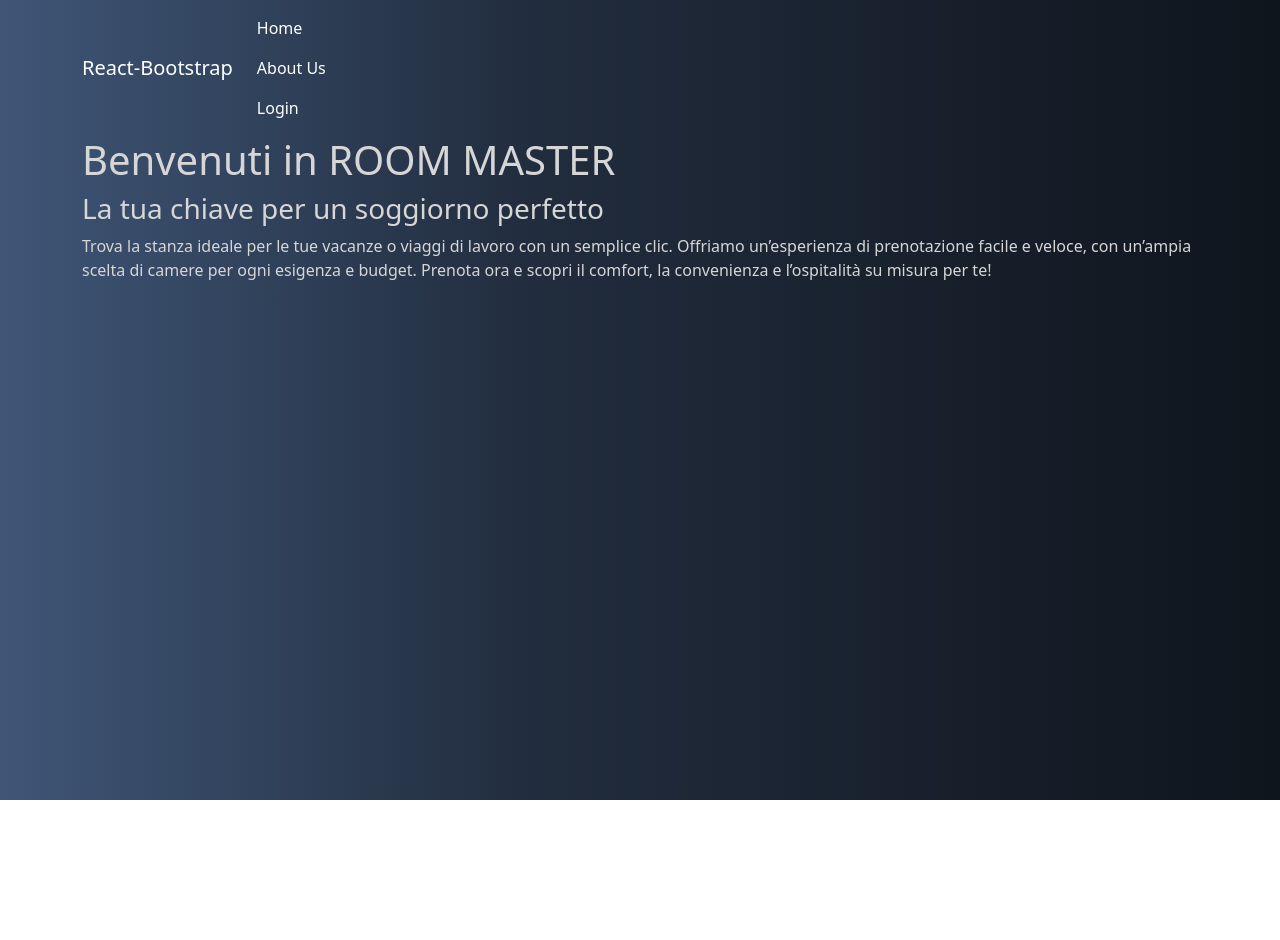
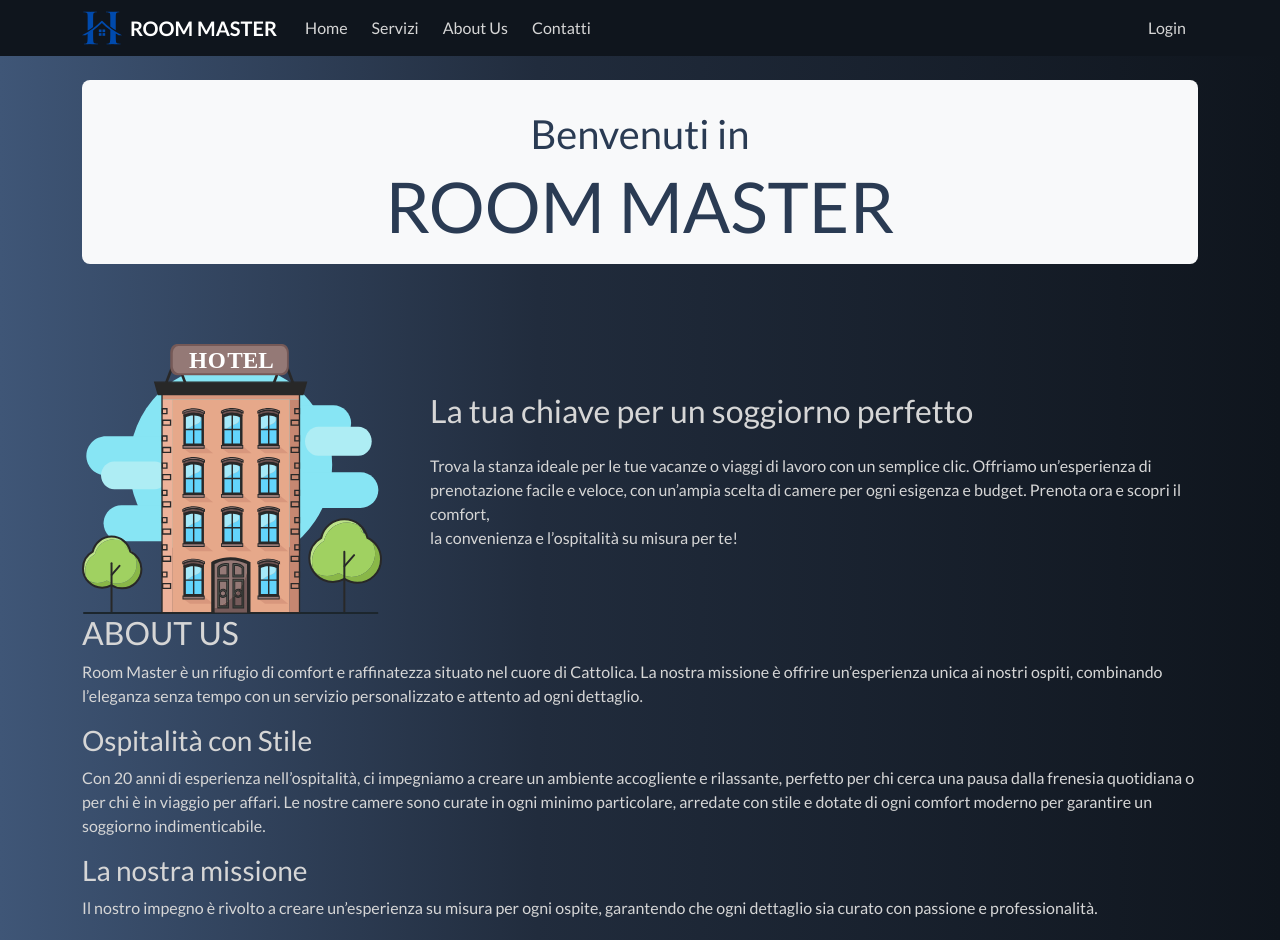
Before and after one commit to BrianBSP/room-master-capstone-frontend, a React (Vite) app: page / in a window 1280 px wide. Shown: the top 940 px of the page. Before the commit the page ends 800 px from the top, so only its background shows below. Built offline with nearby package versions, Linux system fonts and the light colour scheme.

Commit message:
implementate modifiche navbar homepage e about us

```diff
--- a/index.html
+++ b/index.html
@@ -3,6 +3,12 @@
   <head>
     <meta charset="UTF-8" />
     <link rel="icon" type="image/svg+xml" href="/public/rm3.svg" />
+    <link rel="preconnect" href="https://fonts.googleapis.com" />
+    <link rel="preconnect" href="https://fonts.gstatic.com" crossorigin />
+    <link
+      href="https://fonts.googleapis.com/css2?family=Lato:ital,wght@0,100;0,300;0,400;0,700;0,900;1,100;1,300;1,400;1,700;1,900&display=swap"
+      rel="stylesheet"
+    />
     <meta name="viewport" content="width=device-width, initial-scale=1.0" />
     <title>RoomMaster</title>
   </head>
--- a/src/App.jsx
+++ b/src/App.jsx
@@ -3,12 +3,14 @@ import "./App.css";
 import Home from "./components/Home";
 
 import "bootstrap/dist/css/bootstrap.min.css";
+import AboutUs from "./components/AboutUs";
 
 function App() {
   return (
     <>
       <BrowserRouter>
         <Home />
+        <AboutUs />
         <Routes></Routes>
       </BrowserRouter>
     </>
--- /dev/null
+++ b/src/components/AboutUs.jsx
@@ -0,0 +1,32 @@
+import { Container } from "react-bootstrap";
+
+const AboutUs = () => {
+  return (
+    <Container>
+      <h2>ABOUT US</h2>
+      <p>
+        Room Master è un rifugio di comfort e raffinatezza situato nel cuore di Cattolica. La nostra missione è offrire
+        un&rsquo;esperienza unica ai nostri ospiti, combinando l’eleganza senza tempo con un servizio personalizzato e
+        attento ad ogni dettaglio.
+      </p>
+      <h3>Ospitalità con Stile</h3>
+      <p>
+        Con 20 anni di esperienza nell&rsquo;ospitalità, ci impegniamo a creare un ambiente accogliente e rilassante,
+        perfetto per chi cerca una pausa dalla frenesia quotidiana o per chi è in viaggio per affari. Le nostre camere
+        sono curate in ogni minimo particolare, arredate con stile e dotate di ogni comfort moderno per garantire un
+        soggiorno indimenticabile.
+      </p>
+      <h3>La nostra missione</h3>
+      <p>
+        Il nostro impegno è rivolto a creare un’esperienza su misura per ogni ospite, garantendo che ogni dettaglio sia
+        curato con passione e professionalità.
+      </p>
+      <h3>Una Casa Lontano da Casa</h3>
+      <p>
+        Room Master non è solo un luogo dove soggiornare, è una casa lontano da casa, dove l&rsquo;accoglienza, il
+        comfort e l&rsquo;attenzione al cliente sono la nostra priorità.
+      </p>
+    </Container>
+  );
+};
+export default AboutUs;
--- a/src/components/Home.jsx
+++ b/src/components/Home.jsx
@@ -6,14 +6,24 @@ const Home = () => {
     <>
       <MyNav />
 
-      <Container>
-        <h1>Benvenuti in ROOM MASTER</h1>
-        <h3>La tua chiave per un soggiorno perfetto</h3>
-        <p>
-          Trova la stanza ideale per le tue vacanze o viaggi di lavoro con un semplice clic. Offriamo un’esperienza di
-          prenotazione facile e veloce, con un&rsquo;ampia scelta di camere per ogni esigenza e budget. Prenota ora e
-          scopri il comfort, la convenienza e l’ospitalità su misura per te!
-        </p>
+      <Container className="home-section">
+        <h1 className="bg-body-tertiary pb-3 rounded-3">
+          <span className="fs-1">Benvenuti in</span> <br />
+          ROOM MASTER
+        </h1>
+
+        <div className="d-flex align-items-center">
+          <img src="../public/logo-room-master.svg" alt="hotel" width={300} />
+          <div className="ms-5">
+            <h2 className="mb-4">La tua chiave per un soggiorno perfetto</h2>
+            <p>
+              Trova la stanza ideale per le tue vacanze o viaggi di lavoro con un semplice clic. Offriamo un’esperienza
+              di prenotazione facile e veloce, con un&rsquo;ampia scelta di camere per ogni esigenza e budget. Prenota
+              ora e scopri il comfort, <br />
+              la convenienza e l’ospitalità su misura per te!
+            </p>
+          </div>
+        </div>
       </Container>
     </>
   );
--- a/src/components/MyNav.jsx
+++ b/src/components/MyNav.jsx
@@ -4,35 +4,29 @@ const MyNav = () => {
   return (
     <Navbar expand="lg" className="myNav">
       <Container>
-        <Navbar.Brand className="text-white" href="#home">
-          React-Bootstrap
+        <img src="../public/rm3.svg" alt="logo" width={40} />
+        <Navbar.Brand href="/home" className="text-white ms-2 titleNav">
+          ROOM MASTER
         </Navbar.Brand>
         <Navbar.Toggle aria-controls="basic-navbar-nav" />
         <Navbar.Collapse id="basic-navbar-nav">
-          <Nav className="d-flex justify-content-between">
+          <Container className="d-flex justify-content-between">
+            <div className="d-flex">
+              <Nav.Link href="/home">Home</Nav.Link>
+              <Nav.Link href="/servizi" className="ms-4">
+                Servizi
+              </Nav.Link>
+              <Nav.Link href="/aboutUs" className="ms-4">
+                About Us
+              </Nav.Link>
+              <Nav.Link href="/contatti" className="ms-4">
+                Contatti
+              </Nav.Link>
+            </div>
             <div>
-              <div>
-                <Nav.Link className="text-white" href="home">
-                  Home
-                </Nav.Link>
-                <Nav.Link className="text-white" href="aboutUs">
-                  About Us
-                </Nav.Link>
-              </div>
-              {/* <NavDropdown title="Dropdown" id="basic-nav-dropdown">
-              <NavDropdown.Item href="#action/3.1">Action</NavDropdown.Item>
-              <NavDropdown.Item href="#action/3.2">Another action</NavDropdown.Item>
-              <NavDropdown.Item href="#action/3.3">Something</NavDropdown.Item>
-              <NavDropdown.Divider />
-              <NavDropdown.Item href="#action/3.4">Separated link</NavDropdown.Item>
-            </NavDropdown> */}
-              <div>
-                <Nav.Link className="text-white" href="aboutUs">
-                  Login
-                </Nav.Link>
-              </div>
+              <Nav.Link href="/auth/login">Login</Nav.Link>
             </div>
-          </Nav>
+          </Container>
         </Navbar.Collapse>
       </Container>
     </Navbar>
--- /dev/null
+++ b/src/css/Home.css
@@ -0,0 +1,6 @@
+.home-section h1 {
+  color: rgb(42, 59, 83);
+  text-align: center;
+  font-size: 70px;
+  margin-block: 5rem;
+}
--- a/src/css/MyNav.css
+++ b/src/css/MyNav.css
@@ -1,4 +1,13 @@
 .myNav {
-  background: #000000;
+  background: rgb(46, 63, 87);
+  background: linear-gradient(90deg, rgb(15, 21, 29) 100%, rgba(33, 44, 61, 1) 42%, rgb(63, 86, 119) 0%);
   color: rgb(214, 214, 214);
+  position: fixed;
+  right: 0;
+  left: 0;
+  top: 0;
 }
+
+.titleNav {
+  font-weight: 700;
+}
--- a/src/index.css
+++ b/src/index.css
@@ -1,7 +1,9 @@
 body {
-  display: flex;
-  justify-content: center;
+  width: 100%;
   background: rgb(46, 63, 87);
   background: linear-gradient(90deg, rgb(63, 86, 119) 0%, rgba(33, 44, 61, 1) 42%, rgb(15, 21, 29) 100%);
   color: rgb(214, 214, 214);
+  font-family: "Lato", sans-serif;
+  font-weight: 400;
+  font-style: normal;
 }
--- a/src/main.jsx
+++ b/src/main.jsx
@@ -1,5 +1,7 @@
 import { createRoot } from "react-dom/client";
 import App from "./App.jsx";
 import "./index.css";
+import "../src/css/Home.css";
+import "../src/css/MyNav.css";
 
 createRoot(document.getElementById("root")).render(<App />);
```
